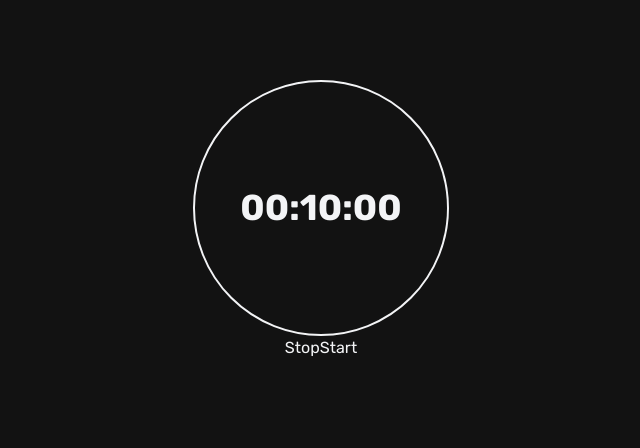
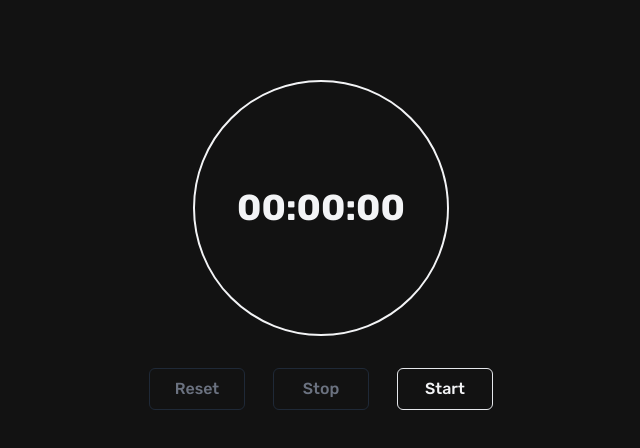
Before and after one commit to neuodev/sw, a Next.js app: page / in a window 1280 px wide. Shown: the top 448 px of the page, without its empty margins (319-959 px from the left). Built offline with nearby package versions, Linux system fonts and the light colour scheme; a web font is replaced by a local one.

Commit message:
feat(sw): add timer context provider logic

```diff
--- a/package.json
+++ b/package.json
@@ -13,9 +13,11 @@
     "@types/react": "18.2.18",
     "@types/react-dom": "18.2.7",
     "autoprefixer": "10.4.14",
+    "classnames": "^2.3.2",
     "dayjs": "^1.11.9",
     "eslint": "8.46.0",
     "eslint-config-next": "13.4.13",
+    "immer": "^10.0.2",
     "next": "13.4.13",
     "postcss": "8.4.27",
     "react": "18.2.0",
--- /dev/null
+++ b/src/app/components/Common/Button.tsx
@@ -0,0 +1,26 @@
+import React from "react";
+import classnames from "classnames";
+
+const Button: React.FC<{
+  children: React.ReactNode;
+  variant?: "error" | "info" | "primary" | "secondary";
+  disabled?: boolean;
+  onClick?(): void | Promise<void>;
+}> = ({ children, variant, disabled, onClick }) => {
+  return (
+    <button
+      className={classnames(
+        "border w-24 py-2 flex items-center justify-center rounded-md focus:ring-2 focus:ring-gray-600 font-medium outline-none",
+        variant === "error" && "border-red-500 focus:ring-red-500 text-red-500",
+        variant === "secondary" && "border-gray-800 text-gray-500",
+        disabled && "cursor-not-allowed border-gray-800 text-gray-500"
+      )}
+      onClick={onClick}
+      disabled={disabled}
+    >
+      {children}
+    </button>
+  );
+};
+
+export default Button;
--- a/src/app/components/Layout.tsx
+++ b/src/app/components/Layout.tsx
@@ -1,11 +1,14 @@
+import { TimeProvider } from "../context/time";
 import "../globals.css";
 import React from "react";
 
 const Layout: React.FC<{ children: React.ReactNode }> = ({ children }) => {
   return (
-    <div className="w-full min-h-screen bg-dark text-gray-100 font-rubik">
-      {children}
-    </div>
+    <TimeProvider>
+      <div className="w-full min-h-screen bg-dark text-gray-100 font-rubik">
+        {children}
+      </div>
+    </TimeProvider>
   );
 };
 
--- a/src/app/components/Stopwatch/Controller.tsx
+++ b/src/app/components/Stopwatch/Controller.tsx
@@ -1,10 +1,26 @@
 import React from "react";
+import Button from "../Common/Button";
+import { useTime } from "@/app/context/time";
 
-const Controller = () => {
+const Controller: React.FC<{
+  onStart(): void;
+  onStop(): void;
+  onReset(): void;
+  isActive: boolean;
+}> = () => {
+  const { startTimer, stopTimer, resetTimer, isTimerStarted, isActive } =
+    useTime();
   return (
-    <div>
-      <button>Stop</button>
-      <button>Start</button>
+    <div className="flex mt-8 gap-7">
+      <Button onClick={startTimer} disabled={!isActive}>
+        Reset
+      </Button>
+      <Button onClick={stopTimer} disabled={!isActive}>
+        Stop
+      </Button>
+      <Button onClick={resetTimer} disabled={isActive} variant="primary">
+        Start
+      </Button>
     </div>
   );
 };
--- a/src/app/components/Stopwatch/Time.tsx
+++ b/src/app/components/Stopwatch/Time.tsx
@@ -1,13 +1,12 @@
 import React from "react";
 import dayjs, { Dayjs } from "dayjs";
+import { useTime } from "@/app/context/time";
+import { getTotalTimeSpent } from "@/app/utils/time";
 
 const Time: React.FC<{ start: Dayjs }> = ({ start }) => {
-  const now = dayjs();
-  const hours = Math.abs(now.hour() - start.hour());
-  const minutes = Math.abs(now.minute() - start.minute());
-  const seconds = Math.abs(now.second() - start.second());
+  const { intervals, isActive } = useTime();
+  const timeBlocks = getTotalTimeSpent(intervals, isActive);
 
-  const timeBlocks = [hours, minutes, seconds];
   return (
     <div className="w-64 h-64 border-2 border-gray-100 rounded-full flex items-center justify-center">
       {timeBlocks.map((time, idx) => (
--- a/src/app/components/Stopwatch/index.tsx
+++ b/src/app/components/Stopwatch/index.tsx
@@ -7,7 +7,12 @@ function Stopwatch() {
   return (
     <div className="flex flex-col items-center justify-center">
       <Time start={dayjs().add(10, "minute")} />
-      <Controller />
+      <Controller
+        onStart={() => {}}
+        onStop={() => {}}
+        onReset={() => {}}
+        isActive={false}
+      />
     </div>
   );
 }
--- /dev/null
+++ b/src/app/context/time.tsx
@@ -0,0 +1,89 @@
+import dayjs, { Dayjs } from "dayjs";
+import React, { useContext, useReducer } from "react";
+import { produce } from "immer";
+
+const TimeContext = React.createContext<TimeProviderContext | null>(null);
+
+type TimeProviderContext = TimeState & TimeActions;
+
+type TimeActions = {
+  startTimer(time?: Dayjs): void;
+  stopTimer(): void;
+  resetTimer(): void;
+};
+type TimeState = {
+  intervals: Dayjs[];
+  timeSpent: number;
+  isTimerStarted: boolean;
+  isActive: boolean;
+};
+
+enum TimeActionType {
+  Start = "start",
+  Stop = "stop",
+  Reset = "reset",
+}
+
+type TimeAction =
+  | { type: TimeActionType.Start; time?: Dayjs }
+  | { type: TimeActionType.Stop }
+  | { type: TimeActionType.Reset };
+
+function timeReducer(state: TimeState, action: TimeAction): TimeState {
+  switch (action.type) {
+    case TimeActionType.Start:
+      return produce(state, (d) => {
+        d.intervals.push(action.time || dayjs());
+        d.isActive = true;
+        d.isTimerStarted = true;
+      });
+    case TimeActionType.Stop:
+      return produce(state, (d) => {
+        d.isActive = false;
+      });
+    case TimeActionType.Reset:
+      return produce(state, (d) => {
+        d.isActive = false;
+        d.isTimerStarted = false;
+        d.intervals = [];
+      });
+    default:
+      return state;
+  }
+}
+
+export const TimeProvider: React.FC<{ children: React.ReactNode }> = ({
+  children,
+}) => {
+  const [state, dispatch] = useReducer(timeReducer, {
+    intervals: [],
+    timeSpent: 0,
+    isActive: false,
+    isTimerStarted: false,
+  });
+
+  const actions: TimeActions = {
+    startTimer(time?: Dayjs) {
+      dispatch({ type: TimeActionType.Start, time });
+    },
+    stopTimer() {
+      dispatch({ type: TimeActionType.Stop });
+    },
+    resetTimer() {
+      dispatch({ type: TimeActionType.Reset });
+    },
+  };
+  return (
+    <TimeContext.Provider value={{ ...state, ...actions }}>
+      {children}
+    </TimeContext.Provider>
+  );
+};
+
+export function useTime() {
+  const ctx = useContext(TimeContext);
+
+  if (!ctx) throw new Error("useTime  must be used within a TimeProvider");
+
+  return ctx;
+}
--- /dev/null
+++ b/src/app/utils/time.ts
@@ -0,0 +1,25 @@
+import dayjs, { Dayjs } from "dayjs";
+
+export function getTotalTimeSpent(
+  _intervals: Dayjs[],
+  isActive: boolean
+): [hour: number, minute: number, second: number] {
+  const now = dayjs();
+  const intervals = isActive ? [..._intervals, now] : [..._intervals];
+  if (intervals.length <= 1) return [0, 0, 0];
+
+  let start = intervals[0];
+  let hour = 0;
+  let minute = 0;
+  let second = 0;
+
+  for (let i = 1; i < intervals.length; i++) {
+    const end = intervals[i];
+    hour += end.diff(start, "hour");
+    minute += end.diff(start, "minute");
+    second += end.diff(start, "second");
+    start = end;
+  }
+
+  return [hour, minute, second];
+}
```
Also changed, not shown: 1 other file (tests, documents, lock files or other folders).
